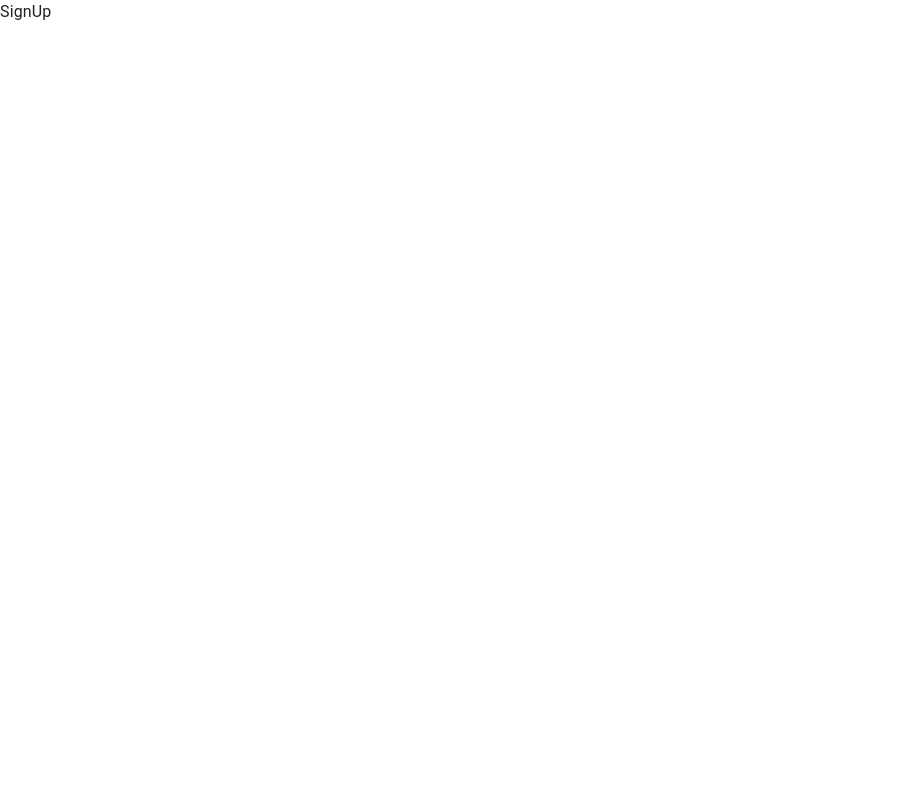
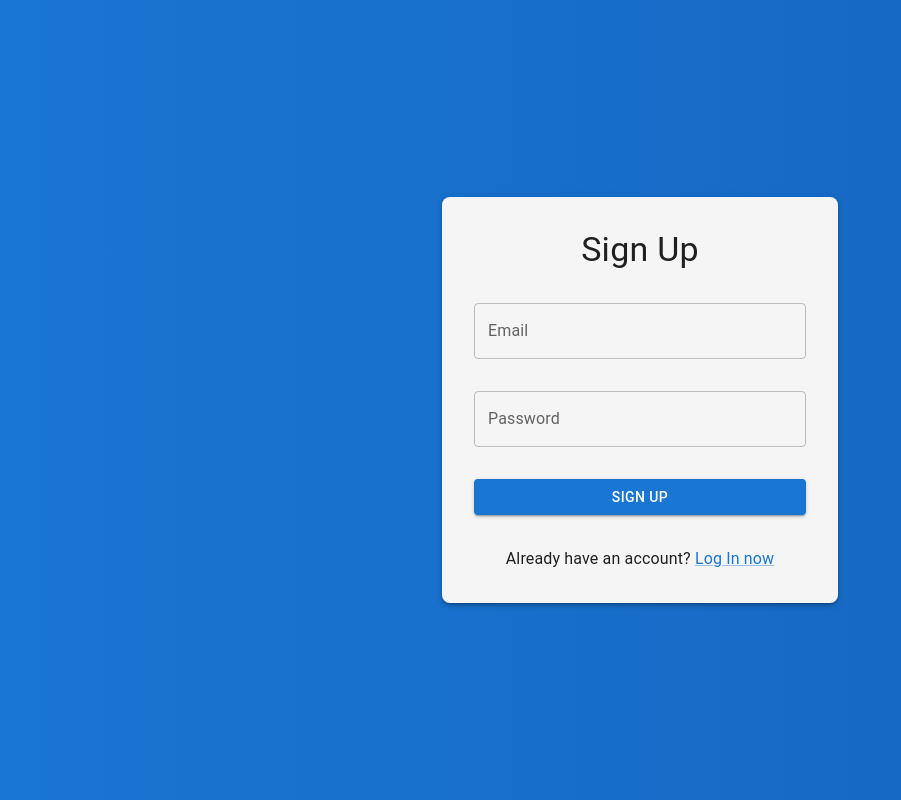
Before and after one commit to Sid9699/game-room, a React (Create React App) app: page /auth/register in a window 1280 px wide. Shown: the whole page, without its empty margins (0-901 px from the left). Built offline with nearby package versions, Linux system fonts and the light colour scheme.

Commit message:
login signup page ui

```diff
--- a/src/config/theme.ts
+++ /dev/null
@@ -1,5 +0,0 @@
-import { createTheme } from "@mui/material";
-
-const theme = createTheme({});
-
-export default theme;
--- /dev/null
+++ b/src/config/theme.tsx
@@ -0,0 +1,40 @@
+import React from "react";
+import { createTheme } from "@mui/material";
+import {
+  Link as RouterLink,
+  LinkProps as RouterLinkProps,
+} from "react-router-dom";
+import { LinkProps } from "@mui/material/Link";
+
+const LinkBehavior = React.forwardRef<
+  HTMLAnchorElement,
+  Omit<RouterLinkProps, "to"> & { href: RouterLinkProps["to"] }
+>((props, ref) => {
+  const { href, ...other } = props;
+  // Map href (MUI) -> to (react-router)
+  return <RouterLink ref={ref} to={href} {...other} />;
+});
+
+const theme = createTheme({
+  components: {
+    MuiCssBaseline: {
+      styleOverrides: {
+        "html, body, #root": {
+          height: "100%",
+        },
+      },
+    },
+    MuiLink: {
+      defaultProps: {
+        component: LinkBehavior,
+      } as LinkProps,
+    },
+    MuiButtonBase: {
+      defaultProps: {
+        LinkComponent: LinkBehavior,
+      },
+    },
+  },
+});
+
+export default theme;
--- a/src/pages/auth/Login.tsx
+++ b/src/pages/auth/Login.tsx
@@ -1,5 +1,52 @@
+import {
+  Box,
+  Button,
+  Container,
+  Stack,
+  TextField,
+  Typography,
+  Link,
+} from "@mui/material";
+
 const Login = () => {
-  return <div>Login</div>;
+  return (
+    <Box
+      sx={(theme) => ({
+        height: "100%",
+        background: `linear-gradient(to right, ${theme.palette.primary.main}, ${theme.palette.primary.dark})` /* W3C, IE 10+/ Edge, Firefox 16+, Chrome 26+, Opera 12+, Safari 7+ */,
+      })}
+    >
+      <Container
+        maxWidth="xs"
+        sx={{
+          height: "100%",
+          display: "flex",
+          justifyContent: "center",
+          alignItems: "center",
+        }}
+      >
+        <Stack
+          bgcolor="whitesmoke"
+          spacing={4}
+          p={4}
+          borderRadius={2}
+          boxShadow={3}
+          sx={{ width: "100%" }}
+        >
+          <Typography variant="h4" textAlign="center">
+            Log In
+          </Typography>
+          <TextField label="Email" />
+          <TextField label="Password" type="password" />
+          <Button variant="contained">Log In</Button>
+          <Typography variant="body1" textAlign="center">
+            Don't have an account?{" "}
+            <Link href="/auth/register">Sign Up now</Link>
+          </Typography>
+        </Stack>
+      </Container>
+    </Box>
+  );
 };
 
 export default Login;
--- a/src/pages/auth/SignUp.tsx
+++ b/src/pages/auth/SignUp.tsx
@@ -1,5 +1,51 @@
+import {
+  Box,
+  Button,
+  Container,
+  Stack,
+  TextField,
+  Typography,
+  Link,
+} from "@mui/material";
+
 const SignUp = () => {
-  return <div>SignUp</div>;
+  return (
+    <Box
+      sx={(theme) => ({
+        height: "100%",
+        background: `linear-gradient(to right, ${theme.palette.primary.main}, ${theme.palette.primary.dark})` /* W3C, IE 10+/ Edge, Firefox 16+, Chrome 26+, Opera 12+, Safari 7+ */,
+      })}
+    >
+      <Container
+        maxWidth="xs"
+        sx={{
+          height: "100%",
+          display: "flex",
+          justifyContent: "center",
+          alignItems: "center",
+        }}
+      >
+        <Stack
+          bgcolor="whitesmoke"
+          spacing={4}
+          p={4}
+          borderRadius={2}
+          boxShadow={3}
+          sx={{ width: "100%" }}
+        >
+          <Typography variant="h4" textAlign="center">
+            Sign Up
+          </Typography>
+          <TextField label="Email" />
+          <TextField label="Password" type="password" />
+          <Button variant="contained">Sign Up</Button>
+          <Typography variant="body1" textAlign="center">
+            Already have an account? <Link href="/auth/login">Log In now</Link>
+          </Typography>
+        </Stack>
+      </Container>
+    </Box>
+  );
 };
 
 export default SignUp;
```
